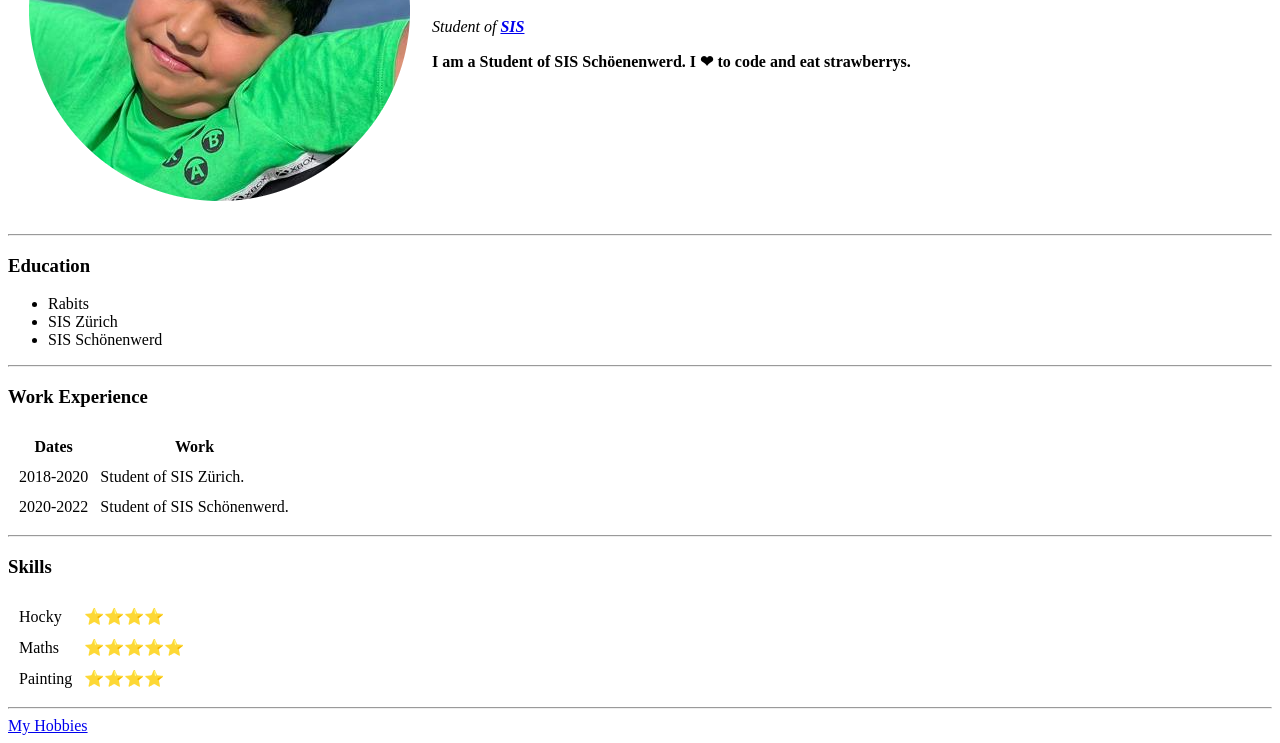
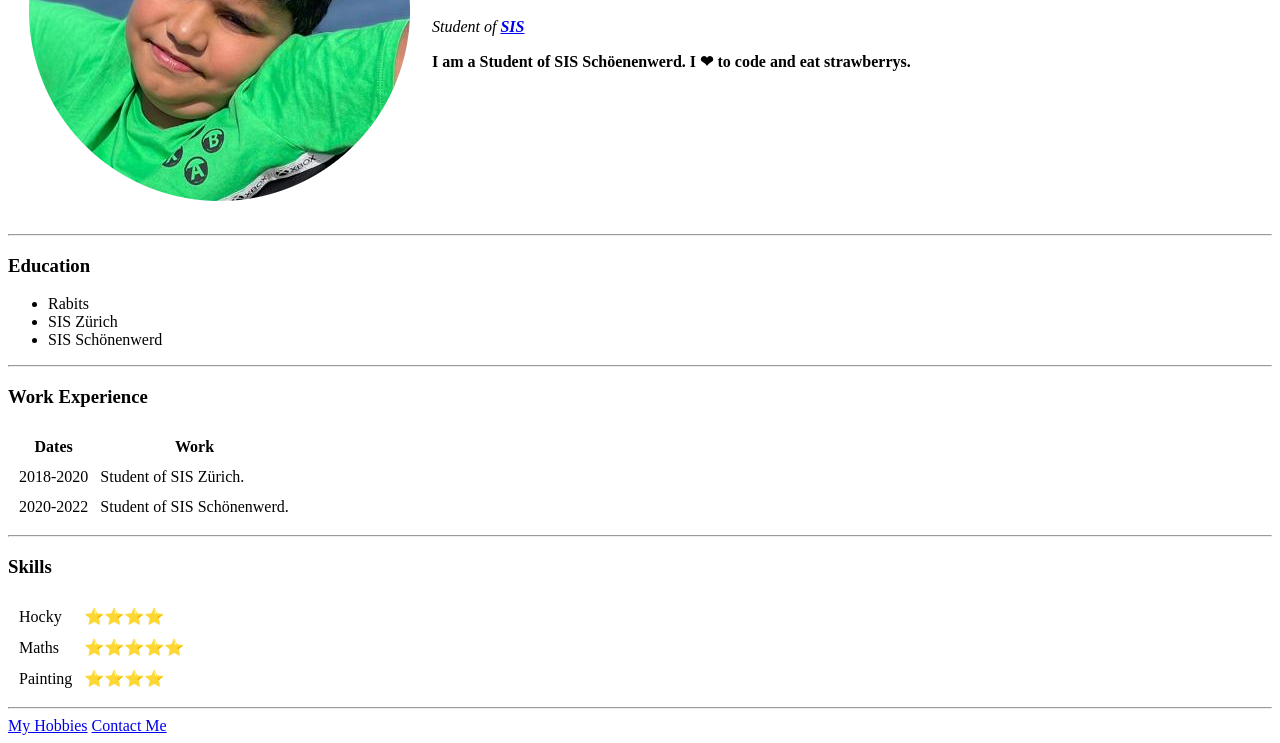
Before and after one commit to fcbay10/cv, a plain HTML site: page index.html in a window 1280 px wide. Shown: the part 209-952 px from the top of the page. Drawn offline with Linux system fonts and the light colour scheme.

Commit message:
Add files via upload

```diff
--- a/index.html
+++ b/index.html
@@ -65,6 +65,7 @@
       </table>
    <hr>
   <a href="hobbies.html">My Hobbies</a>
+  <a href="contact-me.html">Contact Me</a></a>
 </body>
 
 </html>
```
